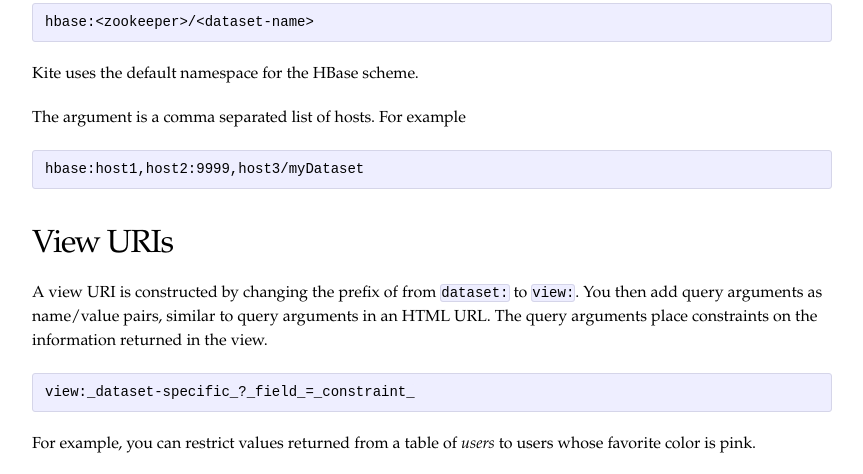
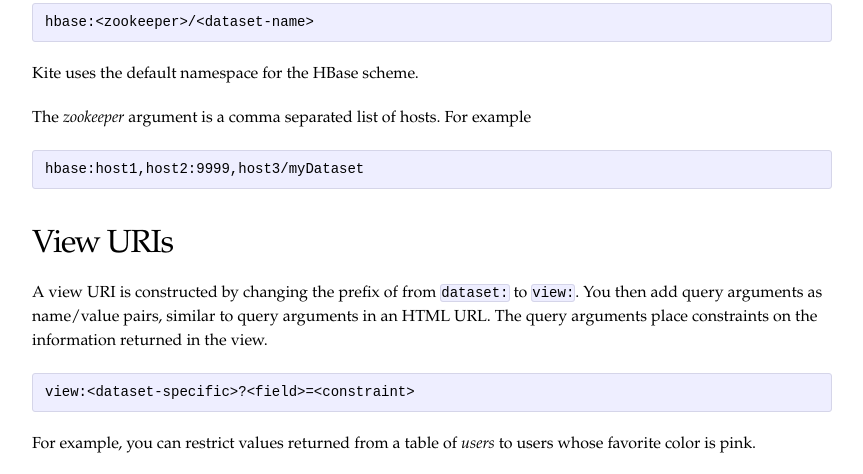
Before and after one commit to kite-sdk/kite-docs, a Jekyll site: the page built from URIs.md, in a window 1280 px wide and 900 px high, scrolled down 1499 px. Shown: the part 150-624 px from the top of the window, without its empty margins (208-1071 px from the left). Built offline with Jekyll 4.4.1, drawn with Linux system fonts in a browser that asks for light colours.

Commit message:
Fixed disappearing zookeeper.

````diff
--- a/URIs.md
+++ b/URIs.md
@@ -68,7 +68,7 @@ hbase:<zookeeper>/<dataset-name>
 
 Kite uses the default namespace for the HBase scheme.
 
-The <zookeeper> argument is a comma separated list of hosts.  For example
+The _zookeeper_ argument is a comma separated list of hosts.  For example
 
 ```
 hbase:host1,host2:9999,host3/myDataset
````
Also changed, not shown: other parts of URIs.md (+1 -1 lines).
